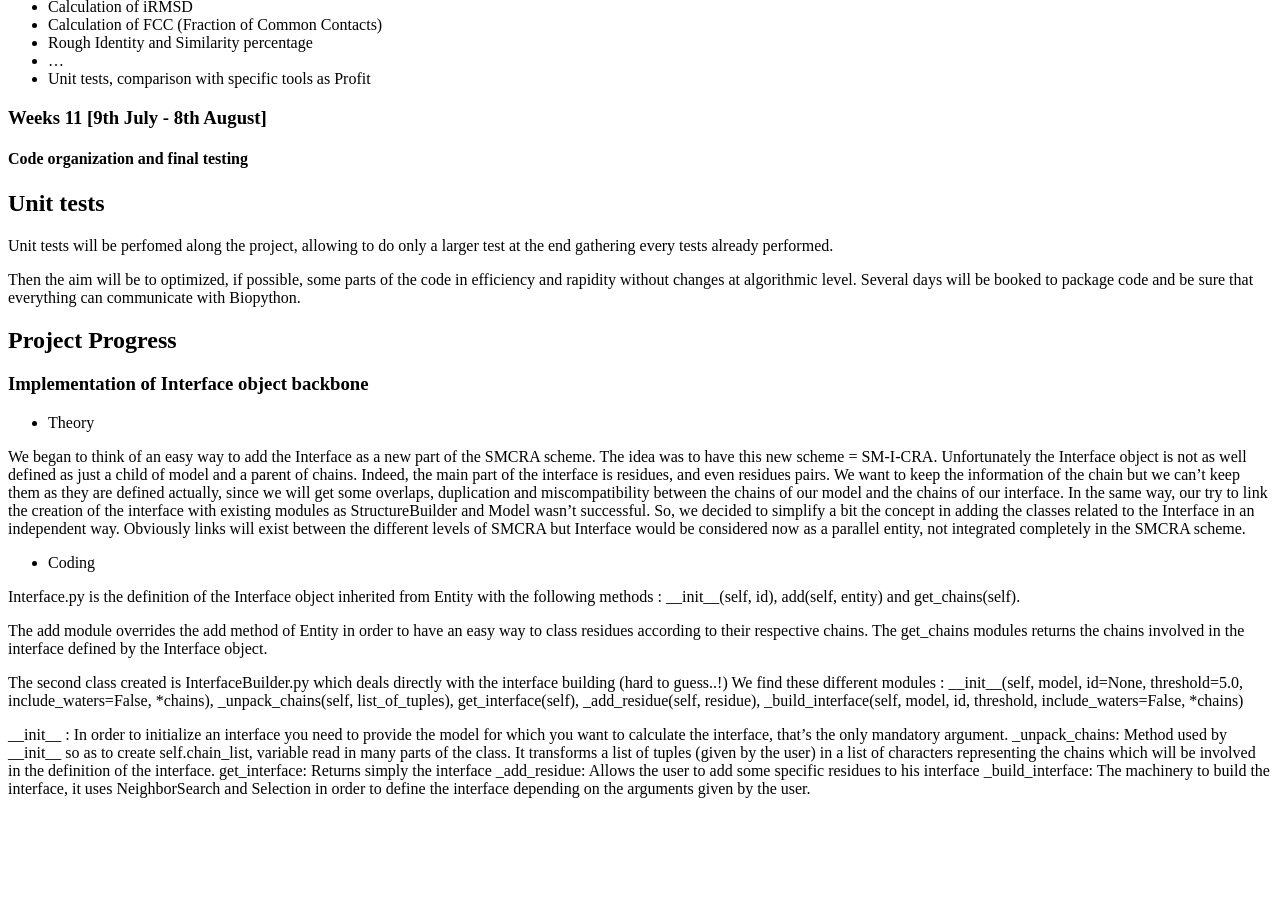
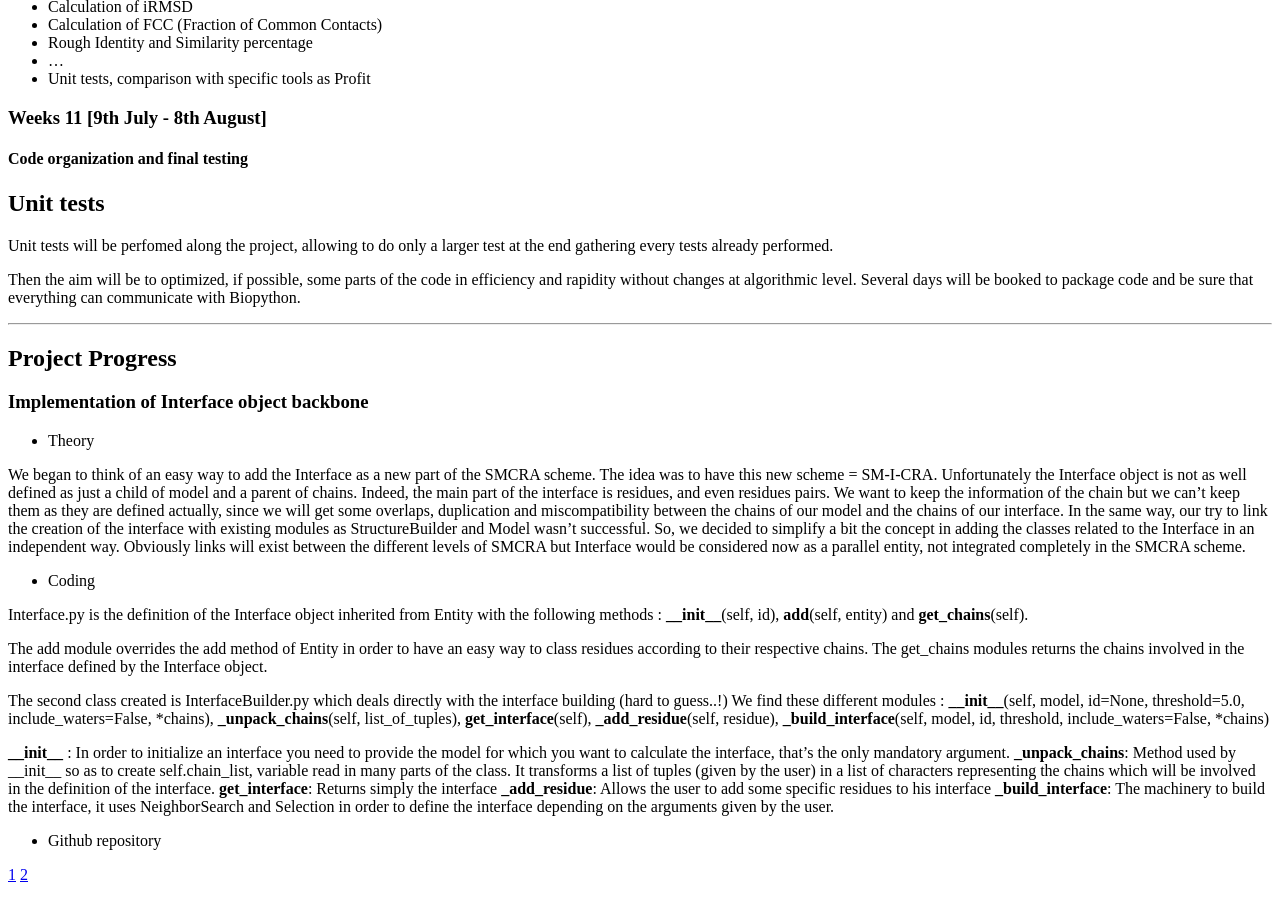
Before and after one commit to biopython/biopython.github.io, a Jekyll site: the page built from wiki/GSoC2011_mtrellet.md, in a window 1280 px wide and 900 px high, scrolled down 1630 px. Built offline with Jekyll 4.4.1, drawn with Linux system fonts in a browser that asks for light colours; before the commit the page ends 2444 px from its top, so only the background shows below that.

Commit message:
Change to wiki page

```diff
--- a/wiki/GSoC2011_mtrellet.md
+++ b/wiki/GSoC2011_mtrellet.md
@@ -132,6 +132,8 @@ in efficiency and rapidity without changes at algorithmic level. Several
 days will be booked to package code and be sure that everything can
 communicate with Biopython.
 
+------------------------------------------------------------------------
+
 Project Progress
 ----------------
 
@@ -158,8 +160,8 @@ SMCRA scheme.
 -   Coding
 
 Interface.py is the definition of the Interface object inherited from
-Entity with the following methods : \_\_init\_\_(self, id), add(self,
-entity) and get\_chains(self).
+Entity with the following methods : **\_\_init\_\_**(self, id),
+**add**(self, entity) and **get\_chains**(self).
 
 The add module overrides the add method of Entity in order to have an
 easy way to class residues according to their respective chains. The
@@ -168,20 +170,25 @@ by the Interface object.
 
 The second class created is InterfaceBuilder.py which deals directly
 with the interface building (hard to guess..!) We find these different
-modules : \_\_init\_\_(self, model, id=None, threshold=5.0,
-include\_waters=False, \*chains), \_unpack\_chains(self,
-list\_of\_tuples), get\_interface(self), \_add\_residue(self, residue),
-\_build\_interface(self, model, id, threshold, include\_waters=False,
-\*chains)
+modules : **\_\_init\_\_**(self, model, id=None, threshold=5.0,
+include\_waters=False, \*chains), **\_unpack\_chains**(self,
+list\_of\_tuples), **get\_interface**(self), **\_add\_residue**(self,
+residue), **\_build\_interface**(self, model, id, threshold,
+include\_waters=False, \*chains)
 
-\_\_init\_\_ : In order to initialize an interface you need to provide
-the model for which you want to calculate the interface, that's the only
-mandatory argument. \_unpack\_chains: Method used by \_\_init\_\_ so as
-to create self.chain\_list, variable read in many parts of the class. It
-transforms a list of tuples (given by the user) in a list of characters
-representing the chains which will be involved in the definition of the
-interface. get\_interface: Returns simply the interface \_add\_residue:
-Allows the user to add some specific residues to his interface
-\_build\_interface: The machinery to build the interface, it uses
-NeighborSearch and Selection in order to define the interface depending
-on the arguments given by the user.
+**\_\_init\_\_** : In order to initialize an interface you need to
+provide the model for which you want to calculate the interface, that's
+the only mandatory argument. **\_unpack\_chains**: Method used by
+\_\_init\_\_ so as to create self.chain\_list, variable read in many
+parts of the class. It transforms a list of tuples (given by the user)
+in a list of characters representing the chains which will be involved
+in the definition of the interface. **get\_interface**: Returns simply
+the interface **\_add\_residue**: Allows the user to add some specific
+residues to his interface **\_build\_interface**: The machinery to build
+the interface, it uses NeighborSearch and Selection in order to define
+the interface depending on the arguments given by the user.
+
+-   Github repository
+
+[1](https://github.com/mtrellet/biopython/commit/4cfa4359d0f927609c076ed7b66f37add5aabdfb)
+[2](https://github.com/mtrellet/biopython/commit/194efe37ac8f88d688e0cf528f1fb896c8441866)
```
Also changed, not shown: 1 other file.
